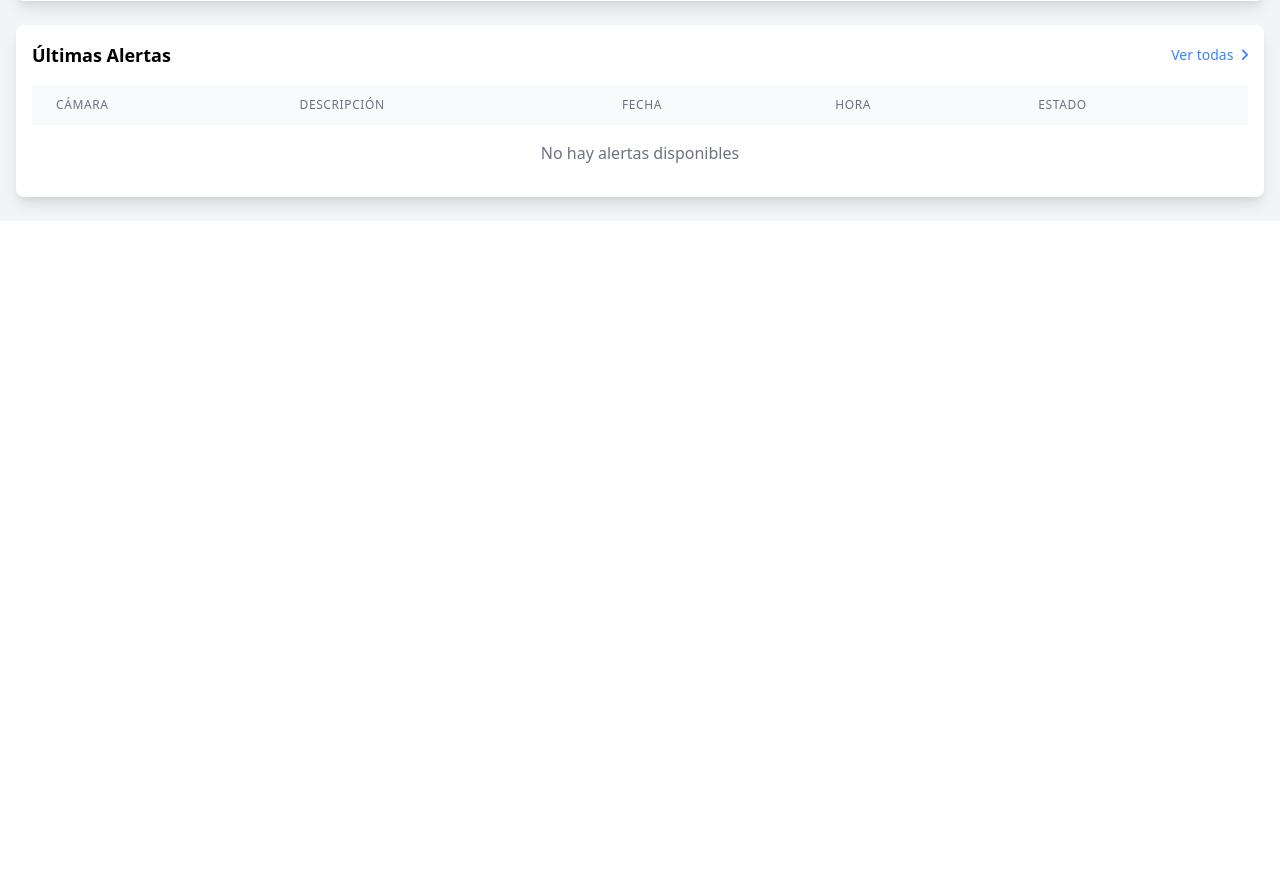
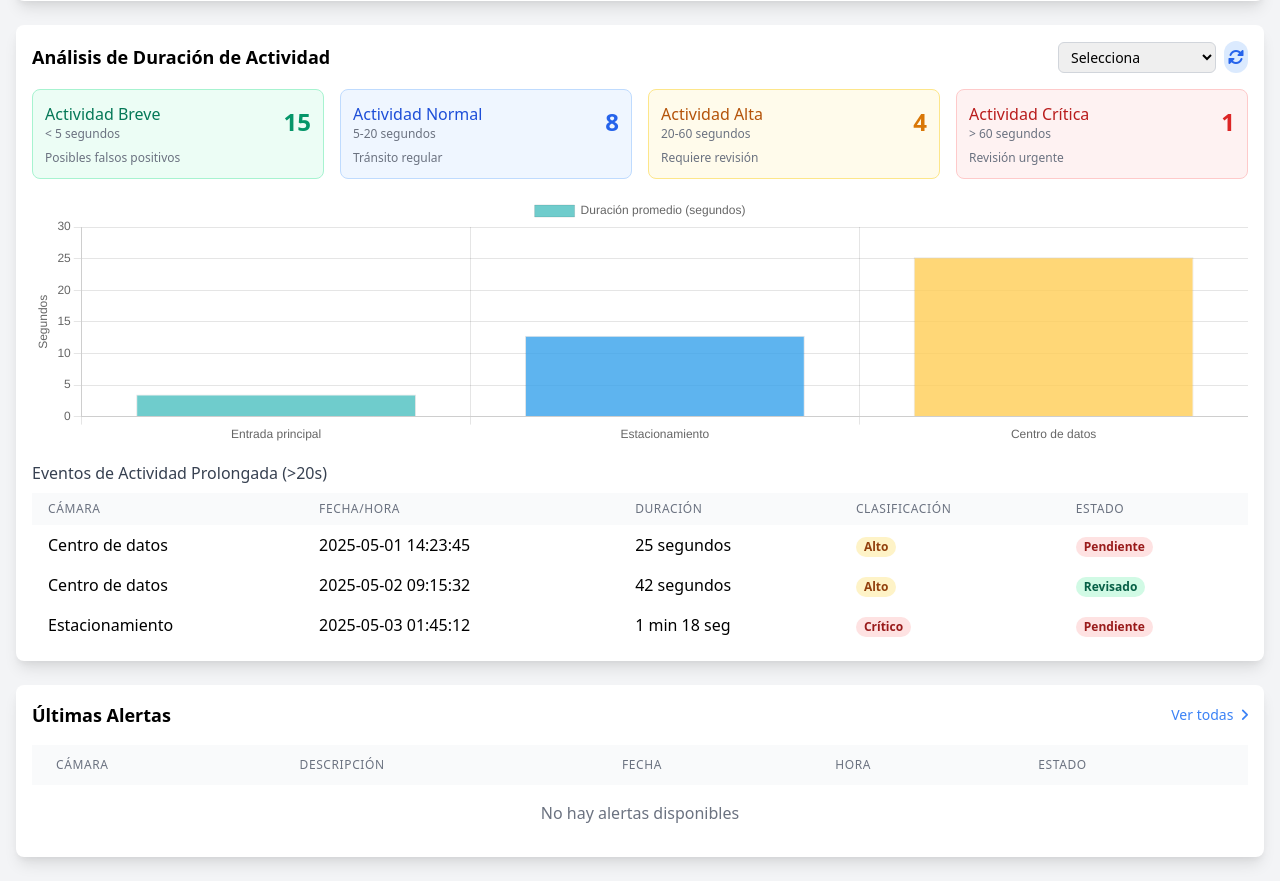
Before and after one commit to yeipi2/DGard, a Flask app: template app/templates/reportes.html in a window 1280 px wide. Shown: the part 1253-2134 px from the top of the page. Before the commit the page ends 1470 px from the top, so only its background shows below. Run offline with Flask 3, Linux system fonts and the light colour scheme; the template is opened without the code that fills it, so the values that code supplies are empty; some libraries are stand-ins or nearby versions.

Commit message:
tercera subida

```diff
--- a/app/app.py
+++ b/app/app.py
@@ -856,6 +856,154 @@
         app.logger.error(f"Error en reportes_data: {str(e)}")
         return jsonify({'error': str(e)}), 500
 
+@app.route('/api/reportes/duracion')
+def reportes_duracion():
+    """API para obtener datos de duración de movimiento según filtros"""
+    if 'user_email' not in session:
+        return jsonify({'error': 'No autorizado'}), 403
+
+    user_email = session['user_email']
+
+    # Obtener parámetros de la solicitud
+    date_range = request.args.get('range', 'week')
+    camera_id = request.args.get('camera', 'all')
+    start_date = request.args.get('start_date')
+    end_date = request.args.get('end_date')
+
+    try:
+        conn = get_db_connection()
+        cursor = conn.cursor(cursor_factory=psycopg2.extras.DictCursor)
+
+        # Obtener todas las cámaras del usuario
+        cursor.execute("""
+            SELECT id_camara FROM camaras
+            WHERE correo_usuario = %s
+        """, (user_email,))
+        user_cameras = [row['id_camara'] for row in cursor.fetchall()]
+
+        if not user_cameras:
+            return jsonify({
+                'stats': {'bajo': 0, 'moderado': 0, 'alto': 0, 'critico': 0},
+                'promedios': [],
+                'eventos': []
+            })
+
+        # Filtrar por cámara específica si se proporciona
+        camera_filter = []
+        if camera_id != 'all' and int(camera_id) in user_cameras:
+            camera_filter = [int(camera_id)]
+        else:
+            camera_filter = user_cameras
+
+        placeholders = ', '.join(['%s'] * len(camera_filter))
+
+        # Construir condición de fecha según el rango seleccionado
+        date_condition = ""
+        params = camera_filter.copy()  # Inicializar con las cámaras, ya que siempre serán los primeros parámetros
+
+        if date_range == 'day':
+            date_condition = "em.fecha_evento >= CURRENT_DATE - INTERVAL '1 day'"
+        elif date_range == 'week':
+            date_condition = "em.fecha_evento >= CURRENT_DATE - INTERVAL '7 days'"
+        elif date_range == 'month':
+            date_condition = "em.fecha_evento >= CURRENT_DATE - INTERVAL '30 days'"
+        elif date_range == 'custom' and start_date and end_date:
+            date_condition = "em.fecha_evento BETWEEN %s::date AND %s::date"
+            params.extend([start_date, end_date])
+        else:
+            # Por defecto, usar una semana
+            date_condition = "em.fecha_evento >= CURRENT_DATE - INTERVAL '7 days'"
+
+        # 1. Obtener estadísticas de categorización por duración
+        cursor.execute(f"""
+            SELECT
+                COUNT(CASE WHEN dm.duracion_segundos < 5 THEN 1 END) as bajo,
+                COUNT(CASE WHEN dm.duracion_segundos >= 5 AND dm.duracion_segundos < 20 THEN 1 END) as moderado,
+                COUNT(CASE WHEN dm.duracion_segundos >= 20 AND dm.duracion_segundos < 60 THEN 1 END) as alto,
+                COUNT(CASE WHEN dm.duracion_segundos >= 60 THEN 1 END) as critico
+            FROM duracion_movimiento dm
+            JOIN eventos_movimiento em ON dm.id_evento = em.id_evento
+            WHERE em.id_camara IN ({placeholders})
+            AND {date_condition}
+        """, params)
+
+        stats = cursor.fetchone()
+
+        # 2. Obtener duración promedio por cámara
+        cursor.execute(f"""
+            SELECT
+                c.nombre_posicion,
+                COALESCE(AVG(dm.duracion_segundos), 0) as duracion_promedio
+            FROM camaras c
+            LEFT JOIN eventos_movimiento em ON c.id_camara = em.id_camara
+            LEFT JOIN duracion_movimiento dm ON em.id_evento = dm.id_evento
+            WHERE c.id_camara IN ({placeholders})
+            AND ({date_condition} OR em.id_evento IS NULL)
+            GROUP BY c.nombre_posicion
+            ORDER BY duracion_promedio DESC
+        """, params)
+
+        promedios = cursor.fetchall()
+
+        # 3. Obtener eventos de larga duración (> 20 segundos)
+        cursor.execute(f"""
+            SELECT
+                c.nombre_posicion,
+                em.fecha_evento,
+                em.hora_evento,
+                dm.duracion_segundos,
+                em.revisado
+            FROM duracion_movimiento dm
+            JOIN eventos_movimiento em ON dm.id_evento = em.id_evento
+            JOIN camaras c ON em.id_camara = c.id_camara
+            WHERE em.id_camara IN ({placeholders})
+            AND {date_condition}
+            AND dm.duracion_segundos >= 20
+            ORDER BY dm.duracion_segundos DESC, em.fecha_evento DESC, em.hora_evento DESC
+            LIMIT 10
+        """, params)
+
+        eventos = cursor.fetchall()
+
+        # Formatear los datos para JSON
+        formatted_stats = {
+            'bajo': stats['bajo'] if stats else 0,
+            'moderado': stats['moderado'] if stats else 0,
+            'alto': stats['alto'] if stats else 0,
+            'critico': stats['critico'] if stats else 0
+        }
+
+        formatted_promedios = []
+        for promedio in promedios:
+            formatted_promedios.append({
+                'nombre_posicion': promedio['nombre_posicion'],
+                'duracion_promedio': round(float(promedio['duracion_promedio']), 1)
+            })
+
+        formatted_eventos = []
+        for evento in eventos:
+            formatted_eventos.append({
+                'nombre_posicion': evento['nombre_posicion'],
+                'fecha_evento': evento['fecha_evento'].strftime('%Y-%m-%d'),
+                'hora_evento': evento['hora_evento'].strftime('%H:%M:%S'),
+                'duracion_segundos': evento['duracion_segundos'],
+                'revisado': evento['revisado']
+            })
+
+        cursor.close()
+        conn.close()
+
+        # Construir respuesta JSON
+        return jsonify({
+            'stats': formatted_stats,
+            'promedios': formatted_promedios,
+            'eventos': formatted_eventos
+        })
+
+    except Exception as e:
+        app.logger.error(f"Error en reportes_duracion: {str(e)}")
+        return jsonify({'error': str(e)}), 500
+
 @app.route('/api/reportes/generar', methods=['POST'])
 def generar_reporte():
     """API para generar reportes en diferentes formatos (PDF, Excel, CSV)"""
--- a/app/static/js/reportes.js
+++ b/app/static/js/reportes.js
@@ -2,6 +2,7 @@
 let barChart = null;
 let pieChart = null;
 let lineChart = null;
+let duracionChart = null;
 
 // Colores para las gráficas
 const chartColors = {
@@ -30,6 +31,45 @@
     // Inicializar notificaciones
     setupNotifications();
     updateNotificationCounter();
+
+    // Añadir manejador para filtro de cámara específico de duración
+    const duracionCameraFilter = document.getElementById('duracion-camera-filter');
+    if (duracionCameraFilter) {
+        // Llenar el filtro con las mismas opciones que el filtro principal
+        const mainCameraFilter = document.getElementById('camera-filter');
+        if (mainCameraFilter) {
+            // Clonar opciones del filtro principal
+            Array.from(mainCameraFilter.options).forEach(option => {
+                const newOption = document.createElement('option');
+                newOption.value = option.value;
+                newOption.text = option.text;
+                duracionCameraFilter.appendChild(newOption);
+            });
+        }
+        // Añadir evento para actualizar cuando cambia el filtro
+        duracionCameraFilter.addEventListener('change', cargarDatosDuracion);
+    }
+
+    // Añadir evento para el botón de actualizar
+    const refreshDuracionBtn = document.getElementById('refresh-duracion');
+    if (refreshDuracionBtn) {
+        refreshDuracionBtn.addEventListener('click', cargarDatosDuracion);
+    }
+
+    // Integrar con el botón de aplicar filtros general
+    const applyFiltersBtn = document.getElementById('apply-filters');
+    if (applyFiltersBtn) {
+        const originalClickHandler = applyFiltersBtn.onclick;
+        applyFiltersBtn.onclick = function(e) {
+            if (originalClickHandler) {
+                originalClickHandler.call(this, e);
+            }
+            cargarDatosDuracion();
+        };
+    }
+
+    // Inicializar datos de duración
+    cargarDatosDuracion();
 });
 
 // Configurar interacciones de la UI
@@ -397,7 +437,256 @@
     });
 }
 
-// Cargar notificaciones desde el servidor
+// Función para clasificar el movimiento según su duración
+function clasificarMovimiento(duracionSegundos) {
+    if (duracionSegundos < 5) {
+        return {
+            nivel: 'bajo',
+            mensaje: 'Actividad breve - posible falso positivo',
+            color: chartColors.green
+        };
+    } else if (duracionSegundos < 20) {
+        return {
+            nivel: 'moderado',
+            mensaje: 'Actividad normal - posible tránsito regular',
+            color: chartColors.blue
+        };
+    } else if (duracionSegundos < 60) {
+        return {
+            nivel: 'alto',
+            mensaje: 'Actividad prolongada - requiere revisión',
+            color: chartColors.yellow
+        };
+    } else {
+        return {
+            nivel: 'crítico',
+            mensaje: 'Actividad sospechosa - revise urgentemente',
+            color: chartColors.red
+        };
+    }
+}
+
+// Función para formatear la duración en formato legible
+function formatearDuracion(segundos) {
+    if (segundos < 60) {
+        return `${segundos} segundos`;
+    } else {
+        const minutos = Math.floor(segundos / 60);
+        const segsRestantes = segundos % 60;
+        return `${minutos} min ${segsRestantes} seg`;
+    }
+}
+
+// Función para cargar los datos de duración de actividad
+function cargarDatosDuracion() {
+    const dateRange = document.getElementById('date-range').value;
+    const cameraId = document.getElementById('duracion-camera-filter').value || 'all';
+    const startDate = document.getElementById('start-date').value;
+    const endDate = document.getElementById('end-date').value;
+
+    // Mostrar indicador de carga
+    showLoading();
+
+    // Construir parámetros de la URL
+    const params = new URLSearchParams();
+    params.append('range', dateRange);
+    params.append('camera', cameraId);
+
+    if (dateRange === 'custom') {
+        params.append('start_date', startDate);
+        params.append('end_date', endDate);
+    }
+
+    // Realizar petición al servidor
+    fetch(`/api/reportes/duracion?${params.toString()}`)
+        .then(response => {
+            if (!response.ok) {
+                throw new Error('Error al cargar datos de duración');
+            }
+            return response.json();
+        })
+        .then(data => {
+            // Actualizar contadores de clasificación
+            actualizarContadoresDuracion(data.stats);
+
+            // Actualizar gráfica de duración promedio
+            actualizarGraficaDuracion(data.promedios);
+
+            // Actualizar tabla de eventos de larga duración
+            actualizarTablaDuracion(data.eventos);
+
+            // Ocultar indicador de carga
+            hideLoading();
+        })
+        .catch(error => {
+            console.error('Error:', error);
+            showError('Error al cargar los datos de duración. Por favor intente nuevamente.');
+            hideLoading();
+
+            // Cargar datos de ejemplo en caso de error
+            cargarDatosDuracionEjemplo();
+        });
+}
+
+// Función para actualizar contadores de duración
+function actualizarContadoresDuracion(stats) {
+    document.getElementById('duracion-bajo').textContent = stats.bajo || 0;
+    document.getElementById('duracion-moderado').textContent = stats.moderado || 0;
+    document.getElementById('duracion-alto').textContent = stats.alto || 0;
+    document.getElementById('duracion-critico').textContent = stats.critico || 0;
+}
+
+// Función para actualizar la gráfica de duración promedio
+function actualizarGraficaDuracion(datos) {
+    const ctx = document.getElementById('duracionPromedio').getContext('2d');
+
+    // Preparar datos para la gráfica
+    const labels = datos.map(item => item.nombre_posicion);
+    const duraciones = datos.map(item => item.duracion_promedio);
+
+    // Crear array de colores basados en la clasificación
+    const backgroundColors = duraciones.map(duracion => {
+        return clasificarMovimiento(duracion).color;
+    });
+
+    // Si ya existe la gráfica, actualizarla
+    if (duracionChart) {
+        duracionChart.data.labels = labels;
+        duracionChart.data.datasets[0].data = duraciones;
+        duracionChart.data.datasets[0].backgroundColor = backgroundColors;
+        duracionChart.update();
+    } else {
+        // Crear nueva gráfica
+        duracionChart = new Chart(ctx, {
+            type: 'bar',
+            data: {
+                labels: labels,
+                datasets: [{
+                    label: 'Duración promedio (segundos)',
+                    data: duraciones,
+                    backgroundColor: backgroundColors,
+                    borderColor: 'rgba(0, 0, 0, 0.1)',
+                    borderWidth: 1
+                }]
+            },
+            options: {
+                responsive: true,
+                maintainAspectRatio: false,
+                scales: {
+                    y: {
+                        beginAtZero: true,
+                        title: {
+                            display: true,
+                            text: 'Segundos'
+                        }
+                    }
+                },
+                plugins: {
+                    tooltip: {
+                        callbacks: {
+                            afterLabel: function(context) {
+                                const duracion = context.raw;
+                                const clasificacion = clasificarMovimiento(duracion);
+                                return clasificacion.mensaje;
+                            }
+                        }
+                    }
+                }
+            }
+        });
+    }
+}
+
+// Función para actualizar la tabla de eventos de larga duración
+function actualizarTablaDuracion(eventos) {
+    const tableBody = document.getElementById('duracion-table-body');
+
+    // Limpiar tabla
+    tableBody.innerHTML = '';
+
+    if (!eventos || eventos.length === 0) {
+        tableBody.innerHTML = '<tr><td colspan="5" class="px-4 py-2 text-center text-gray-500">No hay eventos prolongados en el período seleccionado</td></tr>';
+        return;
+    }
+
+    // Añadir filas para cada evento
+    eventos.forEach(evento => {
+        const clasificacion = clasificarMovimiento(evento.duracion_segundos);
+        const fechaHora = `${evento.fecha_evento} ${evento.hora_evento}`;
+        const duracionFormateada = formatearDuracion(evento.duracion_segundos);
+
+        const colorClase = {
+            'bajo': 'bg-green-100 text-green-800',
+            'moderado': 'bg-blue-100 text-blue-800',
+            'alto': 'bg-yellow-100 text-yellow-800',
+            'crítico': 'bg-red-100 text-red-800'
+        }[clasificacion.nivel];
+
+        const row = document.createElement('tr');
+        row.innerHTML = `
+            <td class="px-4 py-2">${evento.nombre_posicion}</td>
+            <td class="px-4 py-2">${fechaHora}</td>
+            <td class="px-4 py-2">${duracionFormateada}</td>
+            <td class="px-4 py-2">
+                <span class="px-2 inline-flex text-xs leading-5 font-semibold rounded-full ${colorClase}">
+                    ${clasificacion.nivel.charAt(0).toUpperCase() + clasificacion.nivel.slice(1)}
+                </span>
+            </td>
+            <td class="px-4 py-2">
+                <span class="px-2 inline-flex text-xs leading-5 font-semibold rounded-full ${evento.revisado ? 'bg-green-100 text-green-800' : 'bg-red-100 text-red-800'}">
+                    ${evento.revisado ? 'Revisado' : 'Pendiente'}
+                </span>
+            </td>
+        `;
+
+        tableBody.appendChild(row);
+    });
+}
+
+// Función para cargar datos de ejemplo en caso de error
+function cargarDatosDuracionEjemplo() {
+    const statsEjemplo = {
+        bajo: 15,
+        moderado: 8,
+        alto: 4,
+        critico: 1
+    };
+
+    const promediosEjemplo = [
+        { nombre_posicion: 'Entrada principal', duracion_promedio: 3.5 },
+        { nombre_posicion: 'Estacionamiento', duracion_promedio: 12.8 },
+        { nombre_posicion: 'Centro de datos', duracion_promedio: 25.2 }
+    ];
+
+    const eventosEjemplo = [
+        {
+            nombre_posicion: 'Centro de datos',
+            fecha_evento: '2025-05-01',
+            hora_evento: '14:23:45',
+            duracion_segundos: 25,
+            revisado: false
+        },
+        {
+            nombre_posicion: 'Centro de datos',
+            fecha_evento: '2025-05-02',
+            hora_evento: '09:15:32',
+            duracion_segundos: 42,
+            revisado: true
+        },
+        {
+            nombre_posicion: 'Estacionamiento',
+            fecha_evento: '2025-05-03',
+            hora_evento: '01:45:12',
+            duracion_segundos: 78,
+            revisado: false
+        }
+    ];
+
+    actualizarContadoresDuracion(statsEjemplo);
+    actualizarGraficaDuracion(promediosEjemplo);
+    actualizarTablaDuracion(eventosEjemplo);
+}
+
 function loadNotifications() {
     fetch('/alertas/obtener')
         .then(response => {
--- a/app/templates/reportes.html
+++ b/app/templates/reportes.html
@@ -143,7 +143,6 @@
                 </div>
             </div>
         </div>
-
         <!-- Gráficas -->
         <div class="grid grid-cols-1 md:grid-cols-2 gap-6 mb-6">
             <!-- Gráfica de barras - Alertas por día -->
@@ -170,7 +169,101 @@
                 <canvas id="alertsTrend"></canvas>
             </div>
         </div>
+                 <!-- Componente de análisis de duración de actividad -->
+<div class="bg-white shadow-lg rounded-lg p-4 mb-6">
+    <div class="flex justify-between items-center mb-4">
+        <h3 class="text-lg font-semibold">Análisis de Duración de Actividad</h3>
+        <div class="flex items-center">
+            <div class="mr-2">
+                <select id="duracion-camera-filter" class="py-1 px-2 border border-gray-300 rounded-md text-sm focus:outline-none focus:ring-blue-500 focus:border-blue-500">
+                    <option value="all" selected>Selecciona</option>
+                    <!-- Se llenará dinámicamente con JavaScript -->
+                </select>
+            </div>
+            <div>
+                <button id="refresh-duracion" class="bg-blue-100 text-blue-600 hover:bg-blue-200 p-1 rounded-full transition">
+                    <i class="fas fa-sync-alt"></i>
+                </button>
+            </div>
+        </div>
+    </div>
 
+    <!-- Clasificación de alertas por duración -->
+    <div class="grid grid-cols-1 md:grid-cols-4 gap-4 mb-4">
+        <div class="bg-green-50 border border-green-200 rounded-lg p-3">
+            <div class="flex justify-between items-center">
+                <div>
+                    <h4 class="text-green-700 font-medium">Actividad Breve</h4>
+                    <p class="text-xs text-gray-500">< 5 segundos</p>
+                </div>
+                <div class="text-2xl font-bold text-green-600" id="duracion-bajo">0</div>
+            </div>
+            <p class="text-xs text-gray-500 mt-2">Posibles falsos positivos</p>
+        </div>
+
+        <div class="bg-blue-50 border border-blue-200 rounded-lg p-3">
+            <div class="flex justify-between items-center">
+                <div>
+                    <h4 class="text-blue-700 font-medium">Actividad Normal</h4>
+                    <p class="text-xs text-gray-500">5-20 segundos</p>
+                </div>
+                <div class="text-2xl font-bold text-blue-600" id="duracion-moderado">0</div>
+            </div>
+            <p class="text-xs text-gray-500 mt-2">Tránsito regular</p>
+        </div>
+
+        <div class="bg-yellow-50 border border-yellow-200 rounded-lg p-3">
+            <div class="flex justify-between items-center">
+                <div>
+                    <h4 class="text-yellow-700 font-medium">Actividad Alta</h4>
+                    <p class="text-xs text-gray-500">20-60 segundos</p>
+                </div>
+                <div class="text-2xl font-bold text-yellow-600" id="duracion-alto">0</div>
+            </div>
+            <p class="text-xs text-gray-500 mt-2">Requiere revisión</p>
+        </div>
+
+        <div class="bg-red-50 border border-red-200 rounded-lg p-3">
+            <div class="flex justify-between items-center">
+                <div>
+                    <h4 class="text-red-700 font-medium">Actividad Crítica</h4>
+                    <p class="text-xs text-gray-500">> 60 segundos</p>
+                </div>
+                <div class="text-2xl font-bold text-red-600" id="duracion-critico">0</div>
+            </div>
+            <p class="text-xs text-gray-500 mt-2">Revisión urgente</p>
+        </div>
+    </div>
+
+    <!-- Gráfica de duración promedio por cámara -->
+    <div class="chart-container" style="position: relative; height:250px;">
+        <canvas id="duracionPromedio"></canvas>
+    </div>
+
+    <!-- Tabla de eventos de larga duración -->
+    <div class="mt-4">
+        <h4 class="font-medium text-gray-700 mb-2">Eventos de Actividad Prolongada (>20s)</h4>
+        <div class="overflow-x-auto">
+            <table class="min-w-full divide-y divide-gray-200">
+                <thead class="bg-gray-50">
+                    <tr>
+                        <th scope="col" class="px-4 py-2 text-left text-xs font-medium text-gray-500 uppercase tracking-wider">Cámara</th>
+                        <th scope="col" class="px-4 py-2 text-left text-xs font-medium text-gray-500 uppercase tracking-wider">Fecha/Hora</th>
+                        <th scope="col" class="px-4 py-2 text-left text-xs font-medium text-gray-500 uppercase tracking-wider">Duración</th>
+                        <th scope="col" class="px-4 py-2 text-left text-xs font-medium text-gray-500 uppercase tracking-wider">Clasificación</th>
+                        <th scope="col" class="px-4 py-2 text-left text-xs font-medium text-gray-500 uppercase tracking-wider">Estado</th>
+                    </tr>
+                </thead>
+                <tbody class="bg-white divide-y divide-gray-200" id="duracion-table-body">
+                    <!-- Se llenará dinámicamente con JavaScript -->
+                    <tr>
+                        <td colspan="5" class="px-4 py-2 text-center text-gray-500">Cargando datos...</td>
+                    </tr>
+                </tbody>
+            </table>
+        </div>
+    </div>
+</div>
         <!-- Tabla de últimas alertas -->
         <div class="bg-white shadow-lg rounded-lg p-4">
             <div class="flex justify-between items-center mb-4">
```
